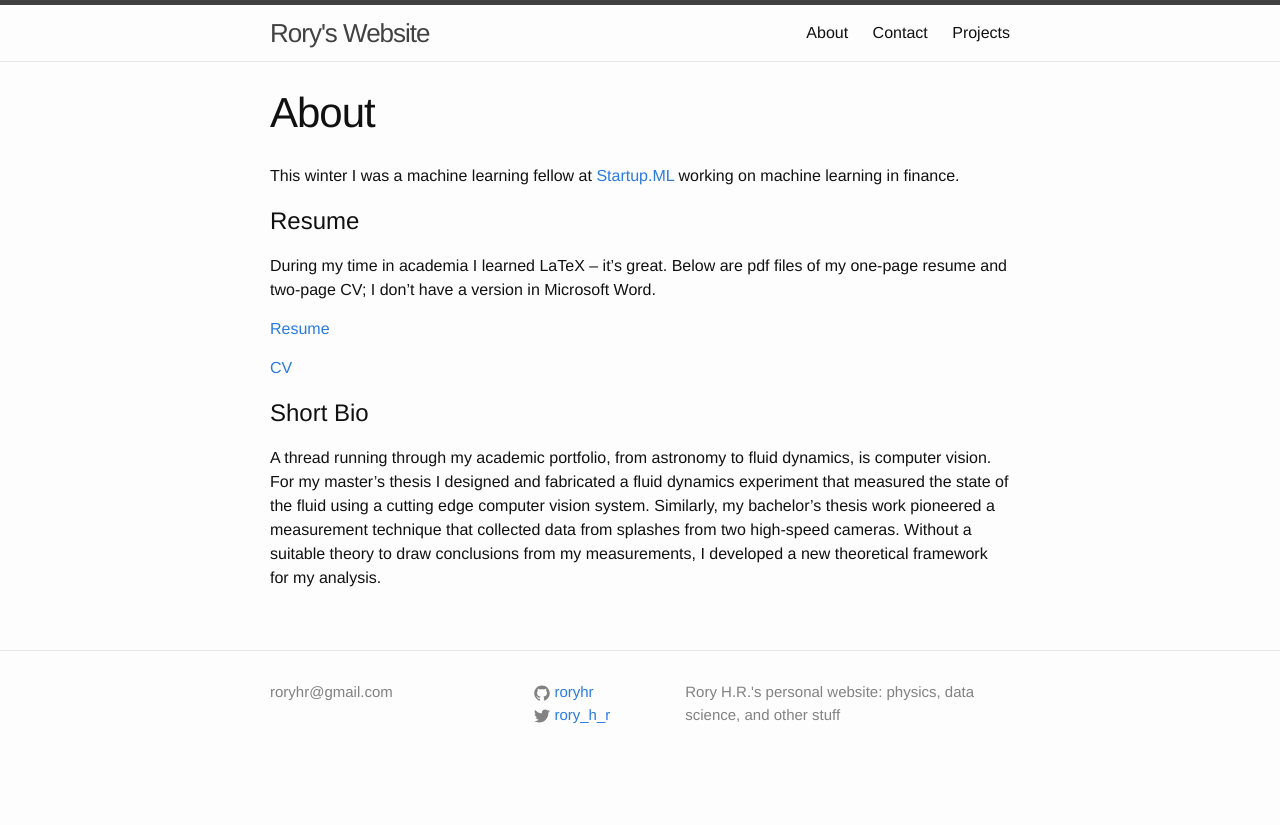
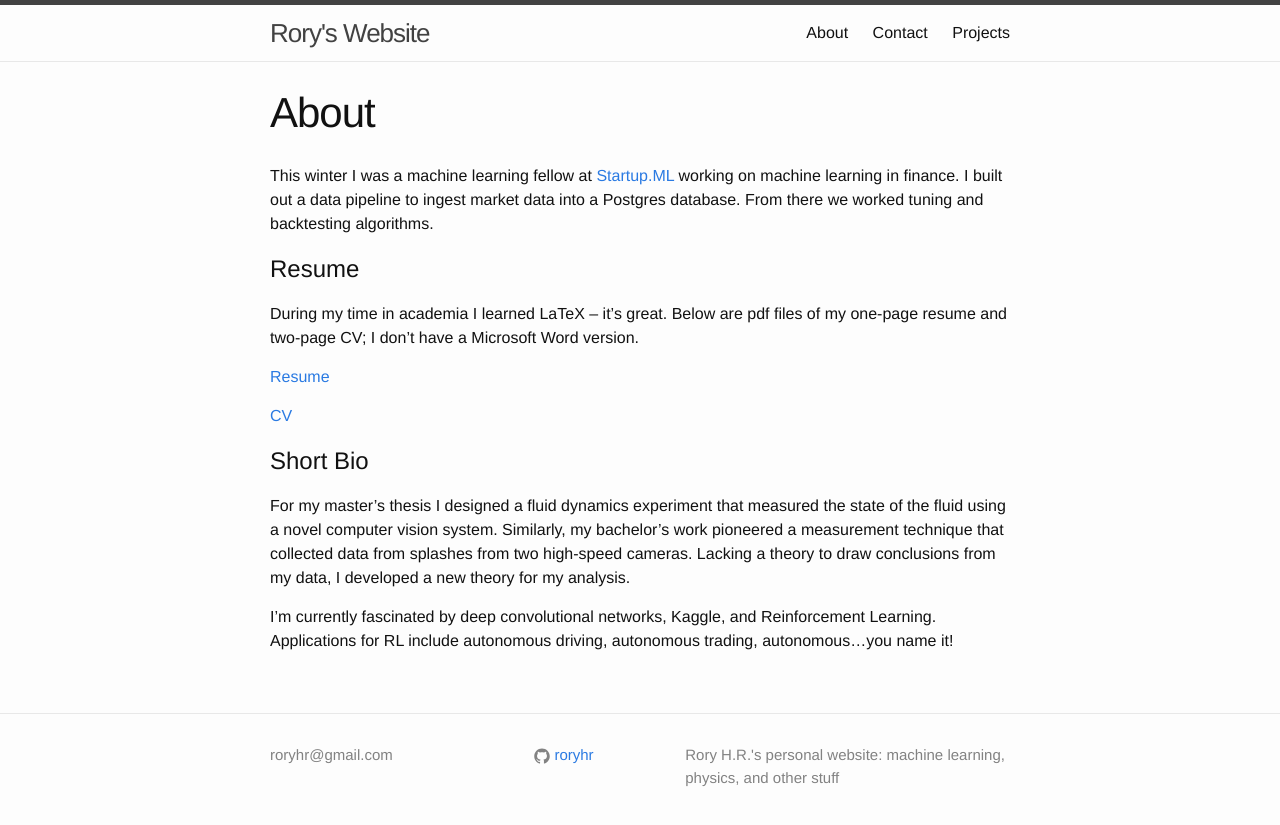
Before and after one commit to roryhr/roryhr.github.io, a Jekyll site: the page built from about.md, in a window 1280 px wide. Shown: the top 825 px of the page. Built offline with Jekyll 4.4.1, drawn with Linux system fonts in a browser that asks for light colours.

Commit message:
Update About and bio blurb

```diff
--- a/_config.yml
+++ b/_config.yml
@@ -9,10 +9,10 @@
 title: Rory's Website
 email: roryhr@gmail.com
 description: > # this means to ignore newlines until "baseurl:"
-  Rory H.R.'s personal website: physics, data science, and other stuff
+  Rory H.R.'s personal website: machine learning, physics, and other stuff
 baseurl: "" # the subpath of your site, e.g. /blog
 # url: "http://yourdomain.com" # the base hostname & protocol for your site
-twitter_username: rory_h_r
+# twitter_username: rory_h_r
 github_username:  roryhr
 # Build settings
 markdown: kramdown
--- a/about.md
+++ b/about.md
@@ -5,11 +5,14 @@ permalink: /about/
 ---
 
 This winter I was a machine learning fellow at [Startup.ML](Startup.ML) working on
-machine learning in finance.
+machine learning in finance. I built out a data pipeline to ingest market data
+into a Postgres database. From there we worked tuning and backtesting
+algorithms.
 
 # Resume
 During my time in academia I learned LaTeX -- it's great.
-Below are pdf files of my one-page resume and two-page CV; I don't have a version in Microsoft Word.
+Below are pdf files of my one-page resume and two-page CV;
+I don't have a Microsoft Word version.
 
 [Resume](https://github.com/roryhr/resume/raw/master/rhartong_redden_resume.pdf)
 
@@ -17,12 +20,12 @@ Below are pdf files of my one-page resume and two-page CV; I don't have a versio
 
 # Short Bio
 
-A thread running through my academic portfolio, from astronomy to
-fluid dynamics, is computer vision. For my master’s thesis I designed and
-fabricated a fluid dynamics experiment that measured the state of the fluid
-using a cutting edge computer vision system.
-Similarly, my bachelor’s thesis
-work pioneered a measurement technique that collected data from splashes from
-two high-speed cameras.
-Without a suitable theory to draw conclusions from my
-measurements, I developed a new theoretical framework for my analysis.
+For my master’s thesis I designed a fluid dynamics experiment that measured
+the state of the fluid using a novel computer vision system.
+Similarly, my bachelor’s work pioneered a measurement technique that
+collected data from splashes from two high-speed cameras.
+Lacking a theory to draw conclusions from my data, I developed a new theory for my analysis.
+
+I'm currently fascinated by deep convolutional networks, Kaggle, and
+Reinforcement Learning. Applications for RL include autonomous driving,
+autonomous trading, autonomous...you name it!
```
Also changed, not shown: Gemfile.lock.
